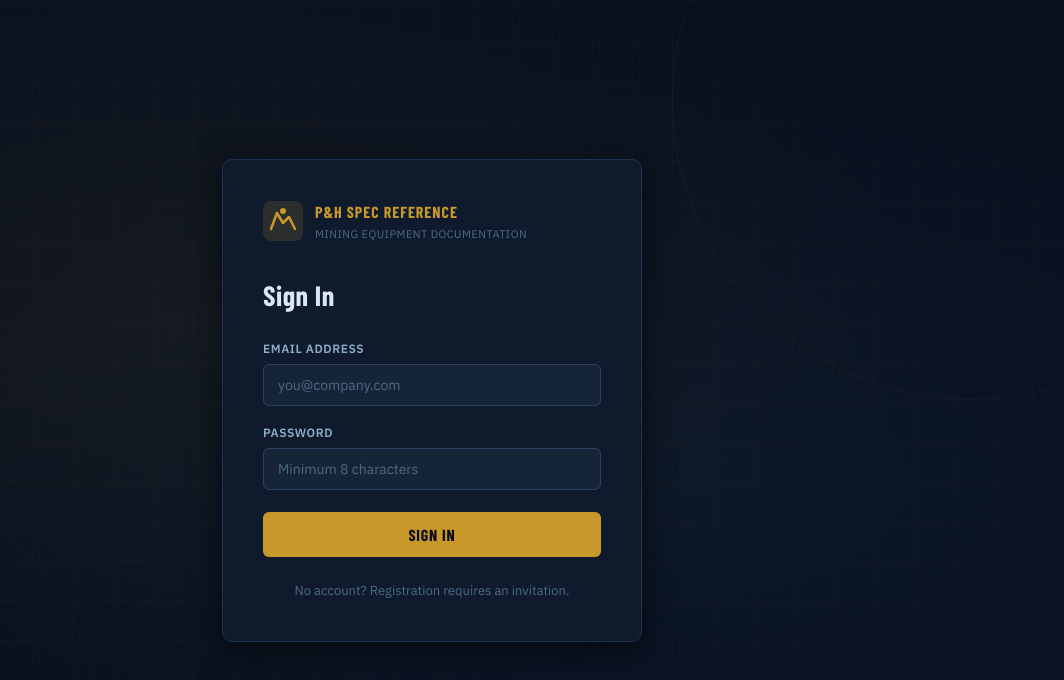
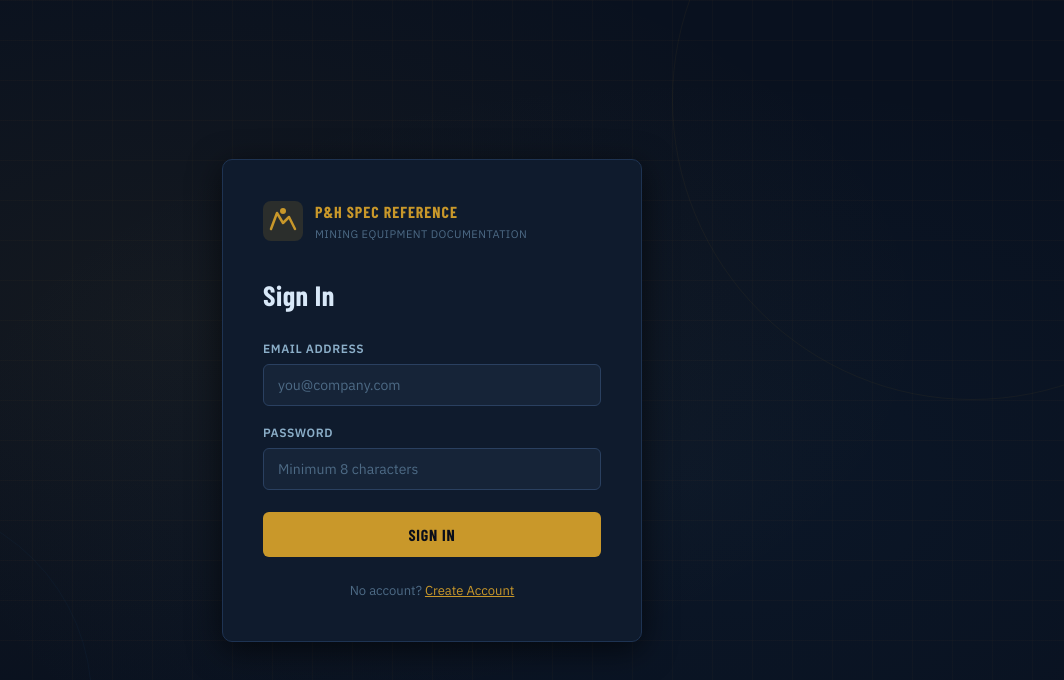
Before and after one commit to fblack7/SPECS-APP, a React (Vite) app: page /login in a window 1280 px wide. Shown: the top 680 px of the page, without its empty margins (208-1272 px from the left). Built offline with nearby package versions, Linux system fonts and the light colour scheme; no server answers.

Commit message:
Update AuthPage to improve registration prompt

```diff
--- a/src/components/Auth/AuthPage.jsx
+++ b/src/components/Auth/AuthPage.jsx
@@ -129,8 +129,7 @@ export default function AuthPage({ mode, token }) {
             {isRegister ? (
               <>Already have an account? <button onClick={() => { setView('login'); setError('') }}>Sign in</button></>
             ) : (
-              <>No account? Registration requires an invitation.</>
-            )}
+<>No account? <button onClick={() => { setView('register'); setError('') }}>Create Account</button></>            )}
           </div>
         )}
       </div>
```
